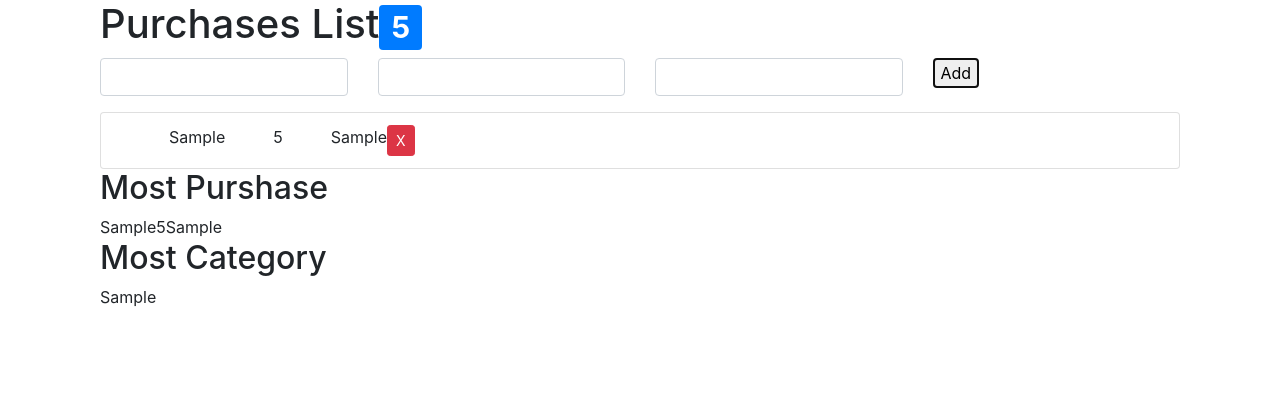
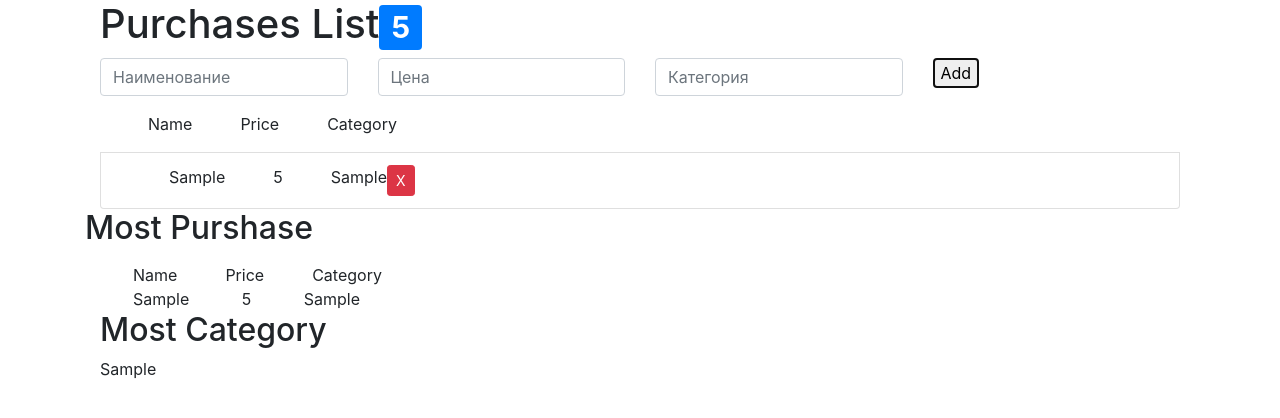
Before and after one commit to diassan/PurchasesList, a website: page src/index.html in a window 1280 px wide. Both pictures are taken after typing "Sample", "5", "Sample" into the empty fields and a click on the button "Add". Drawn offline with nearby package versions, Linux system fonts and the light colour scheme.

Commit message:
Most purshace change

```diff
--- a/src/index.html
+++ b/src/index.html
@@ -10,35 +10,50 @@
 </head>
 <body>
 <div class="container">
-    <div class="">
         <div class="col">
             <h1>Purchases List<span id="items-count" class="badge badge-primary">0</span></h1>
             <div class="row">
                 <div class="col">
-                    <input id="name" type = "text" class="form-control">
+                    <input id="name" type = "text" placeholder="Наименование" class="form-control">
                 </div>
                 <div class="col">
-                    <input id="price" type = "number" class="form-control">
+                    <input id="price" type = "number" placeholder="Цена" class="form-control">
                 </div>
                 <div class="col">
-                    <input id="category" type = "text" class="form-control">
+                    <input id="category" type = "text" placeholder="Категория" class="form-control">
                 </div>
                 <div class="col">
                     <button id="add">Add</button>
                 </div>
             </div>
-            <ul id="items" class="list-group list-group-horizontal-sm-5"></ul>
+
+            <ul id="items" class="list-group list-group-horizontal-sm-4">
+                <li class="list-item d-flex mt-3">
+                    <div class="pl-5">Name</div>
+                    <div class="pl-5">Price</div>
+                    <div class="pl-5">Category</div>
+                </li>
+            </ul>
         </div>
-        <div class="col">
+        <div class="row">
+            <div class="col">
             <h2>Most Purshase</h2>
-            <output id="result">0</output>
+                <li class="list-item d-flex mt-3">
+                    <div class="pl-5">Name</div>
+                    <div class="pl-5">Price</div>
+                    <div class="pl-5">Category</div>
+                </li>
+                <output id="resultName" class="pl-5"></output>
+                <output id="resultPrice" class="pl-5"></output>
+                <output id="resultCat" class="pl-5"></output>
+            </div>
         </div>
+
         <div class="col">
             <h2>Most Category</h2>
-            <output id="cat">0</output>
+            <output id="cat"></output>
         </div>
     </div>
-</div>
 <script src="js/app.js" type="module"></script>
 </body>
 </html>
--- a/src/js/app.js
+++ b/src/js/app.js
@@ -4,7 +4,9 @@ const categoryEL = document.getElementById('category');
 const buttonEl = document.getElementById('add');
 const itemsEl = document.getElementById('items');
 const countEl = document.getElementById('items-count');
-const resultEl = document.getElementById('result');
+const resultNameEl = document.getElementById('resultName');
+const resultPriceEl = document.getElementById('resultPrice');
+const resultCatEl = document.getElementById('resultCat');
 const catEl = document.getElementById('cat');
 let sumAll = 0;
 
@@ -26,14 +28,11 @@ function calculMost(){
     return max;
 }
 function updateResult(itemObject){
-    resultEl.textContent = itemObject.name+ '' +itemObject.price + '' +itemObject.category
+    resultNameEl.textContent = itemObject.name;
+    resultPriceEl.textContent = itemObject.price;
+    resultCatEl.textContent = itemObject.category;
     catEl.textContent = itemObject.category
 }
-
-
-
-
-
 
 buttonEl.addEventListener('click', () =>{
     const nameValue = nameEL.value;
```
